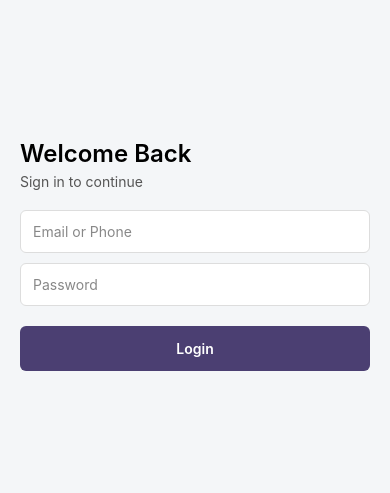
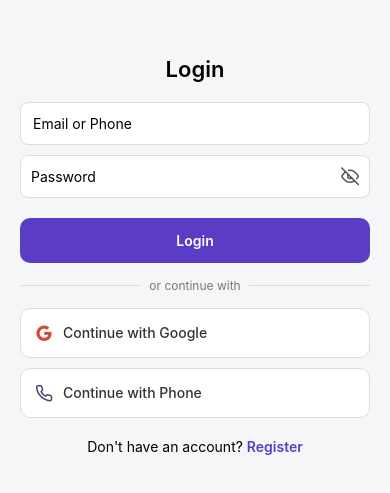
Before and after one commit to akowuahyeb-del/churchCareFinal, a React Native app: screen /Login in a window 390 px wide. Shown: the part 167-660 px from the top of the page. Built offline with nearby package versions, Linux system fonts and the light colour scheme.

Commit message:
Step 2 polished login with icons and animation

```diff
--- a/package.json
+++ b/package.json
@@ -9,6 +9,7 @@
     "web": "expo start --web"
   },
   "dependencies": {
+    "@expo/vector-icons": "^15.0.3",
     "@react-navigation/native": "^7.2.5",
     "@react-navigation/native-stack": "^7.16.0",
     "expo": "~54.0.33",
--- a/screens/LoginScreen.js
+++ b/screens/LoginScreen.js
@@ -1,26 +1,37 @@
-import React, { useState } from "react";
+import React, { useState, useRef, useEffect } from "react";
 import {
   View,
   Text,
   TextInput,
   TouchableOpacity,
-  StyleSheet
+  StyleSheet,
+  Animated
 } from "react-native";
+
+import { Feather, AntDesign } from "@expo/vector-icons";
 
 export default function LoginScreen({ navigation }) {
 
   const [email, setEmail] = useState("");
   const [password, setPassword] = useState("");
+  const [showPassword, setShowPassword] = useState(false);
+
+  /* ✅ SIMPLE FADE-IN ANIMATION */
+  const fadeAnim = useRef(new Animated.Value(0)).current;
+
+  useEffect(() => {
+    Animated.timing(fadeAnim, {
+      toValue: 1,
+      duration: 800,
+      useNativeDriver: true
+    }).start();
+  }, []);
 
   return (
-    <View style={styles.container}>
+    <Animated.View style={[styles.container, { opacity: fadeAnim }]}>
 
       {/* ✅ TITLE */}
-      <Text style={styles.title}>Welcome Back</Text>
-
-      <Text style={styles.subtitle}>
-        Sign in to continue
-      </Text>
+      <Text style={styles.title}>Login</Text>
 
       {/* ✅ INPUTS */}
       <TextInput
@@ -28,27 +39,66 @@ export default function LoginScreen({ navigation }) {
         value={email}
         onChangeText={setEmail}
         style={styles.input}
-        placeholderTextColor="#888"
       />
 
+      {/* ✅ PASSWORD WITH TOGGLE */}
+      <View style={styles.passwordBox}>
         <TextInput
           placeholder="Password"
           value={password}
           onChangeText={setPassword}
-        style={styles.input}
-        secureTextEntry
-        placeholderTextColor="#888"
+          secureTextEntry={!showPassword}
+          style={styles.passwordInput}
         />
+
+        <TouchableOpacity
+          onPress={() => setShowPassword(!showPassword)}
+        >
+          <Feather
+            name={showPassword ? "eye" : "eye-off"}
+            size={18}
+            color="#555"
+          />
+        </TouchableOpacity>
+      </View>
 
       {/* ✅ LOGIN BUTTON */}
       <TouchableOpacity
-        style={styles.btn}
+        style={styles.loginBtn}
         onPress={() => navigation.replace("Home")}
       >
-        <Text style={styles.btnText}>Login</Text>
+        <Text style={styles.loginText}>Login</Text>
       </TouchableOpacity>
 
+      {/* ✅ DIVIDER */}
+      <View style={styles.dividerRow}>
+        <View style={styles.line} />
+        <Text style={styles.dividerText}>or continue with</Text>
+        <View style={styles.line} />
       </View>
+
+      {/* ✅ GOOGLE BUTTON */}
+      <TouchableOpacity style={styles.socialBtn} onPress={() => {
+        console.log("Google login clicked");
+        // ✅ Placeholder for Firebase Google login
+      }}>
+        <AntDesign name="google" size={18} color="#DB4437" />
+        <Text style={styles.socialText}>Continue with Google</Text>
+      </TouchableOpacity>
+
+      {/* ✅ PHONE BUTTON */}
+      <TouchableOpacity style={styles.socialBtn}>
+        <Feather name="phone" size={18} color="#4B3F72" />
+        <Text style={styles.socialText}>Continue with Phone</Text>
+      </TouchableOpacity>
+
+      {/* ✅ FOOTER */}
+      <View style={styles.footer}>
+        <Text>Don't have an account? </Text>
+        <Text style={styles.register}>Register</Text>
+      </View>
+
+    </Animated.View>
   );
 }
 
@@ -62,38 +112,100 @@ const styles = StyleSheet.create({
   },
 
   title: {
-    fontSize: 24,
+    fontSize: 22,
     fontWeight: "600",
-    marginBottom: 5
-  },
-
-  subtitle: {
-    fontSize: 14,
-    color: "#555",
-    marginBottom: 20
+    marginBottom: 20,
+    textAlign: "center"
   },
 
   input: {
     backgroundColor: "#fff",
     padding: 12,
-    borderRadius: 6,
+    borderRadius: 8,
     marginBottom: 10,
     borderWidth: 1,
     borderColor: "#ddd"
   },
 
-  btn: {
-    backgroundColor: "#4B3F72",
-    padding: 14,
-    borderRadius: 6,
+  /* ✅ PASSWORD FIELD */
+  passwordBox: {
+    flexDirection: "row",
+    alignItems: "center",
+    backgroundColor: "#fff",
+    borderRadius: 8,
+    borderWidth: 1,
+    borderColor: "#ddd",
+    paddingHorizontal: 10,
+    marginBottom: 10
+  },
+
+  passwordInput: {
+    flex: 1,
+    paddingVertical: 12
+  },
+
+  /* ✅ LOGIN BUTTON */
+  loginBtn: {
+    backgroundColor: "#5B3CC4",
+    paddingVertical: 14,
+    borderRadius: 10,
     alignItems: "center",
     marginTop: 10
   },
 
-  btnText: {
+  loginText: {
     color: "#fff",
-    fontSize: 14,
+    fontWeight: "600"
+  },
+
+  /* ✅ DIVIDER */
+  dividerRow: {
+    flexDirection: "row",
+    alignItems: "center",
+    marginVertical: 15
+  },
+
+  line: {
+    flex: 1,
+    height: 1,
+    backgroundColor: "#ddd"
+  },
+
+  dividerText: {
+    marginHorizontal: 8,
+    fontSize: 12,
+    color: "#777"
+  },
+
+  /* ✅ SOCIAL BUTTON */
+  socialBtn: {
+    flexDirection: "row",
+    alignItems: "center",
+    backgroundColor: "#fff",
+    padding: 14,
+    borderRadius: 10,
+    marginBottom: 10,
+    borderWidth: 1,
+    borderColor: "#ddd"
+  },
+
+  socialText: {
+    marginLeft: 10,
+    fontWeight: "500",
+    color: "#333"
+  },
+
+  /* ✅ FOOTER */
+  footer: {
+    flexDirection: "row",
+    justifyContent: "center",
+    marginTop: 10
+  },
+
+  register: {
+    color: "#5B3CC4",
     fontWeight: "600"
   }
 
 });
+``
```
Also changed, not shown: 1 other file (tests, documents, lock files or other folders). Lines whose indentation alone changed are shown as unchanged.
